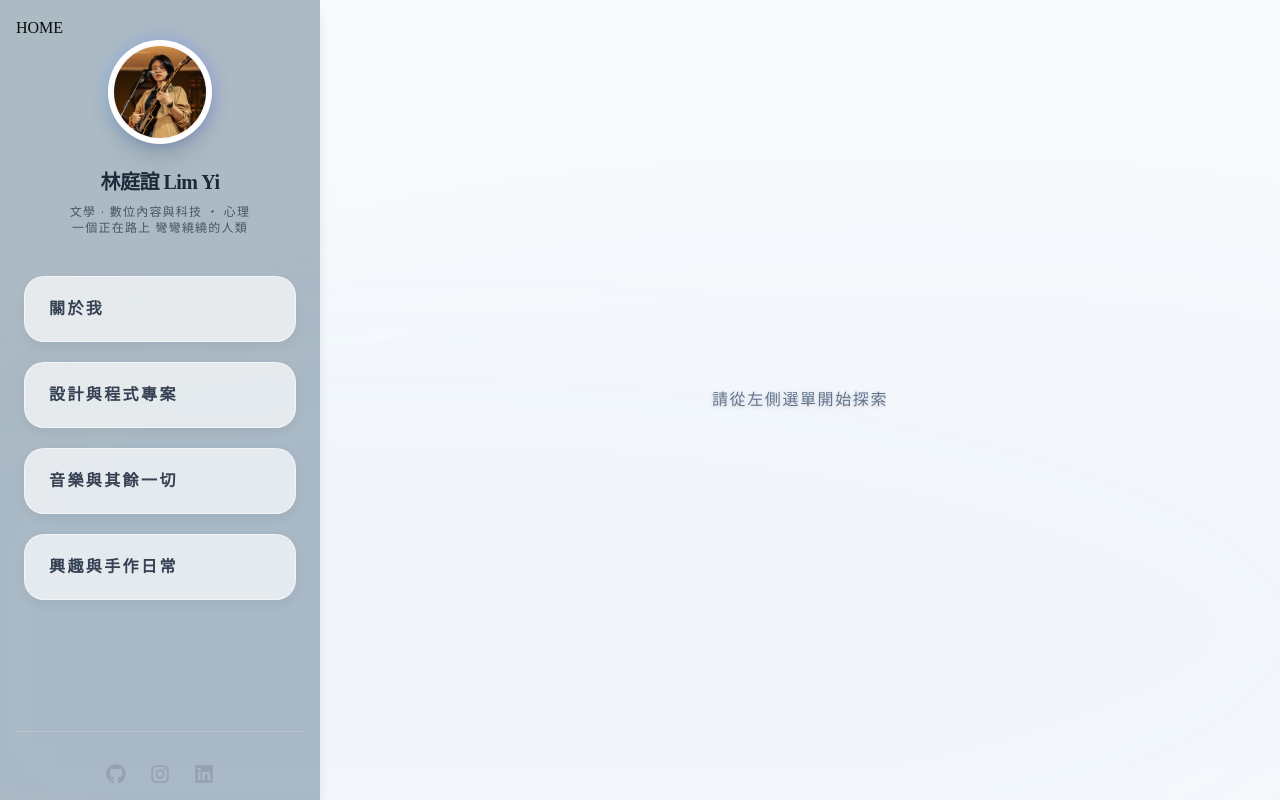
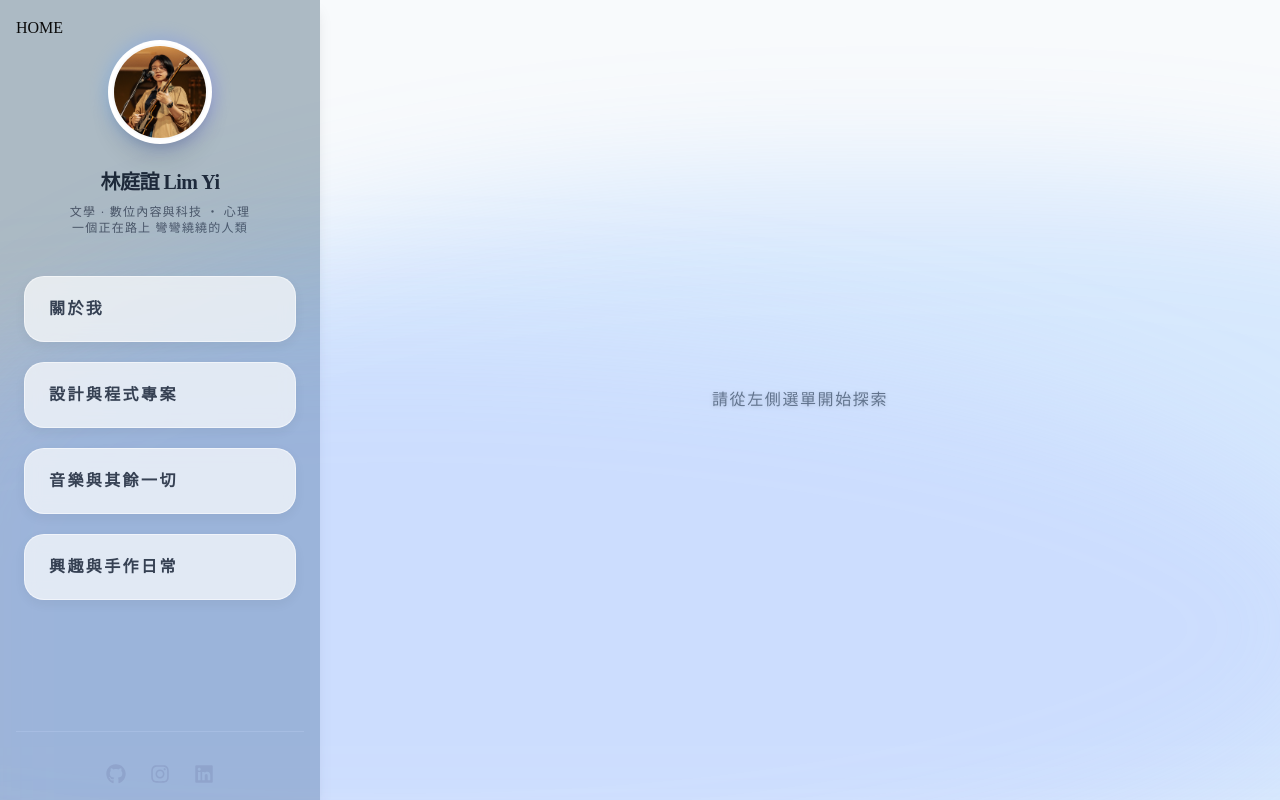
Before and after one commit to yeelin1128/1142_Web113101084_Hw1, a Next.js app: page / in a window 1280 px wide. Built offline with nearby package versions, Linux system fonts and the light colour scheme.

Commit message:
feat: wave

```diff
--- a/app/globals.css
+++ b/app/globals.css
@@ -158,10 +158,13 @@ body {
 }
 
 /*背景海浪效果*/
-@keyframes flash {
-  0%, 100% { opacity: 1; }
-  50% { opacity: 0.1; }
+@keyframes wave-flow {
+  0% { transform: translate(0, 1) rotate(0deg) scale(1); }
+  50% { transform: translate(8%, 12%) rotate(--chart-5) scale(1.05); }
+  100% { transform: translate(-5%, 8%) rotate(-3deg) scale(0.98); }
 }
+
 .animate-wave {
-  animation: flash 1s infinite !important;
+  animation: wave 10s ease-in-out infinite !important;
+  display: block !important;
 }
```
